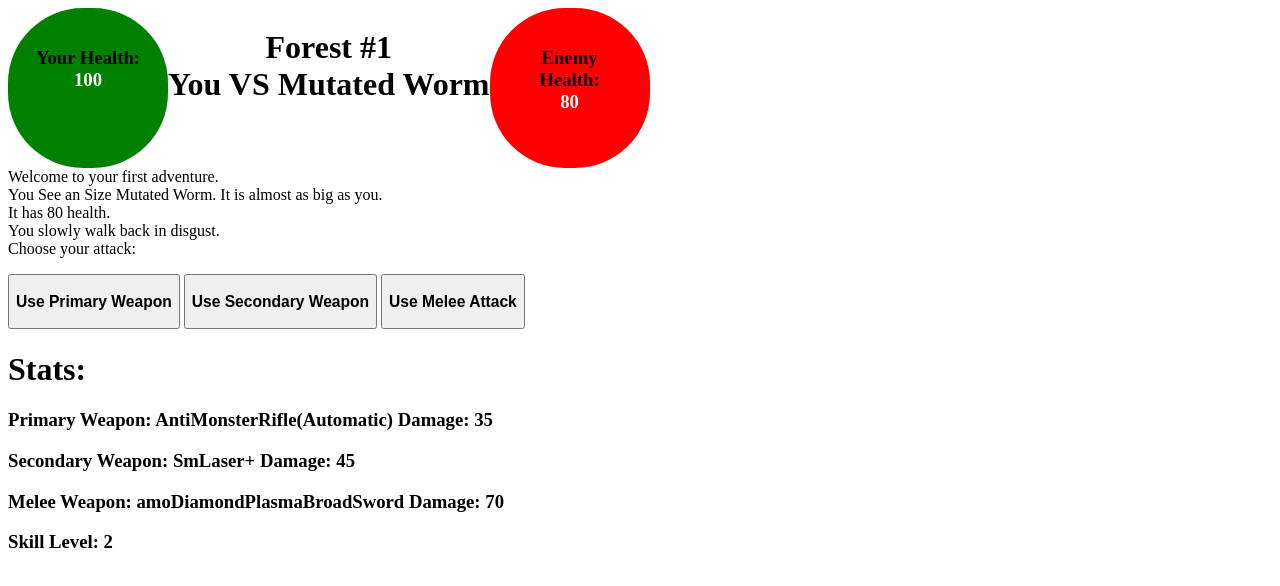
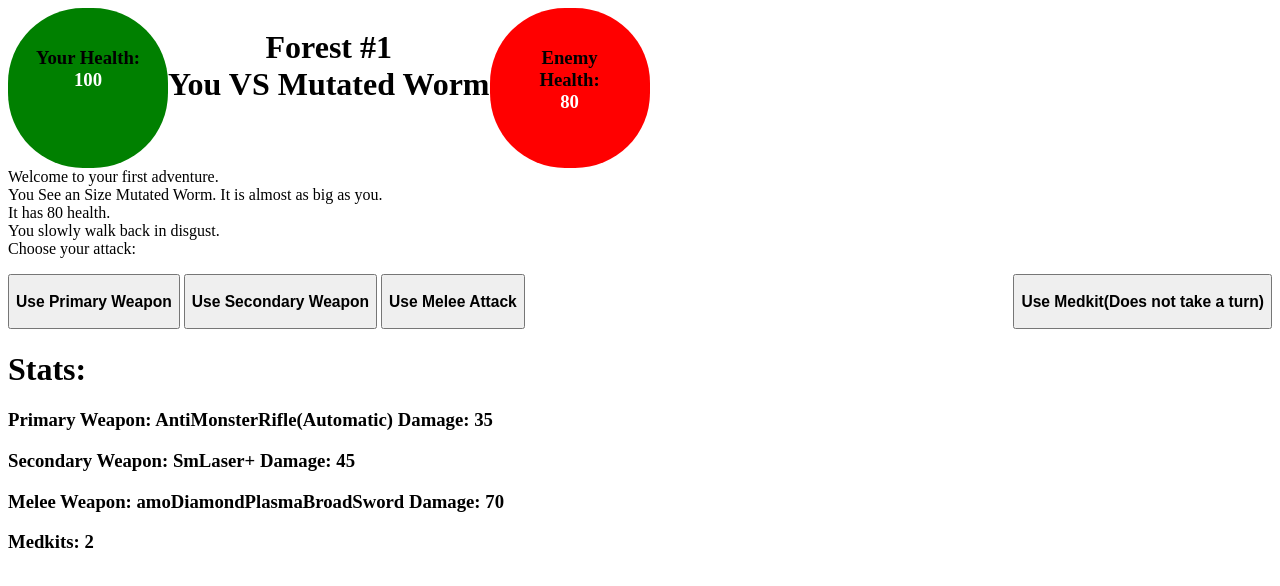
Before and after one commit to x4132/sciRPG, a plain HTML site: page level1.html in a window 1280 px wide. Drawn offline with Linux system fonts and the light colour scheme.

Commit message:
added healing function

```diff
--- a/js/level1.js
+++ b/js/level1.js
@@ -192,12 +192,12 @@ function win()
     update();
 }
 
-/*function heal()
+function heal()
 {
-  if (skill > 0)
+  if (skills > 0)
   {
     health += 60;
-    skill--;
+    skills--;
     update();
   }
-}*/
+}
--- a/level1.html
+++ b/level1.html
@@ -7,7 +7,6 @@
         <script type="text/javascript" src="js/level1.js"></script>
     </head>
     <body onload="init()">
-        <!--<button onclick="heal()" class="right"><h2>Heal</h2></button><br> -->
         <div id="healthgraph">
         <div id="yourhealth"><h3>Your Health:<br>
         <span id="health"></span></h3>
@@ -40,10 +39,11 @@
         <button id="1" onclick="attack(1)"><h3>Use Primary Weapon</h3></button>
         <button id="2" onclick="attack(2)"><h3>Use Secondary Weapon</h3></button>
         <button id="3" onclick="attack(3)"><h3>Use Melee Attack</h3></button>
+        <button onclick="heal()" class="right"><h3>Use Medkit(Does not take a turn)</h3></button><br>
         <h1>Stats:</h1>
         <h3>Primary Weapon: <span id="primaryWeapon"></span> Damage: <span id="weapon1Damage"></span></h3>
         <h3>Secondary Weapon: <span id="secondaryWeapon"></span> Damage: <span id="weapon2Damage"></span></h3>
         <h3>Melee Weapon: <span id="meleeWeapon"></span> Damage: <span id="meleeDamage"></span></h3>
-        <h3>Skill Level: <span id="skillLevel"></span></h3>
+        <h3>Medkits: <span id="skillLevel"></span></h3>
     </body>
 </html>
```
